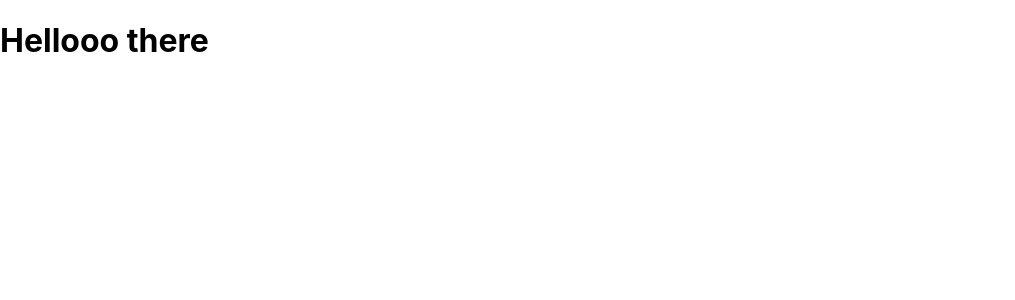
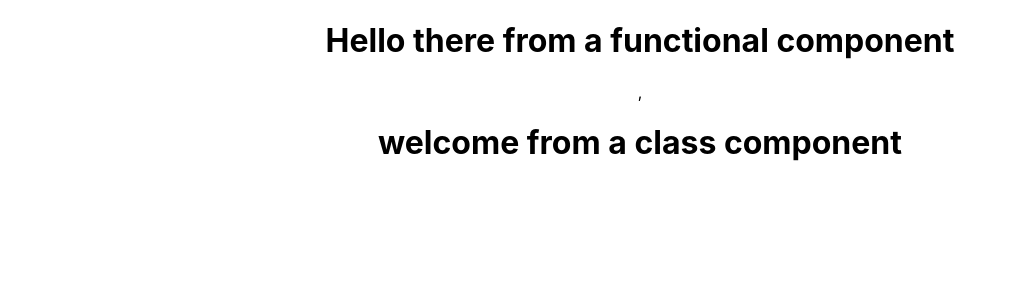
Before and after one commit to mahmoud-alwakeel/first-react-app, a React (Create React App) app: page / in a window 1280 px wide. Shown: the top 300 px of the page, without its empty margins (0-1015 px from the left). Built offline with nearby package versions, Linux system fonts and the light colour scheme.

Commit message:
added class component

```diff
--- a/src/App.js
+++ b/src/App.js
@@ -1,14 +1,39 @@
-import logo from './logo.svg';
+import { render } from '@testing-library/react';
 import './App.css';
+import Greet from './components/Greet'
+import Welcome from './components/Welcome';
+import { Component } from 'react';
 
+// moved this function to components/Greet.js
+// function Greet() {
+//   return (
+//     <h1>Hellooo there</h1>
+//   )
+//}
 
-function Header() {
-  return (
-    <h1>Hellooo there</h1>
-  )
-}
-function App() {
-  return <Header />;
+// changed App from a function component to a class component
+class App extends Component {
+  render() {
+    return(
+      <div className="App">
+      <Greet />,
+      <Welcome />
+      </div>
+    )
+  }
+
 }
 
 export default App;
+
+
+/*
+render() {
+    return (
+      <div className='App'>
+      <Greet />,
+      <Welcome />
+      </div>
+    );
+  }
+*/
--- /dev/null
+++ b/src/components/Greet.js
@@ -0,0 +1,15 @@
+import React from "react";
+// this is a functional component
+
+
+// function Greet() {
+//     return (
+//         <h1>Hello there</h1>
+//     )
+// }
+
+
+/* export */ const Greet = () => <h1>Hello there from a functional component</h1>
+
+// for most of the cases we will be used default export
+export default Greet
--- /dev/null
+++ b/src/components/Welcome.js
@@ -0,0 +1,9 @@
+import React, { Component } from "react";
+
+class Welcome extends Component {
+    render() {
+        return <h1>welcome from a class component</h1>
+    }
+}
+
+export default Welcome
```
